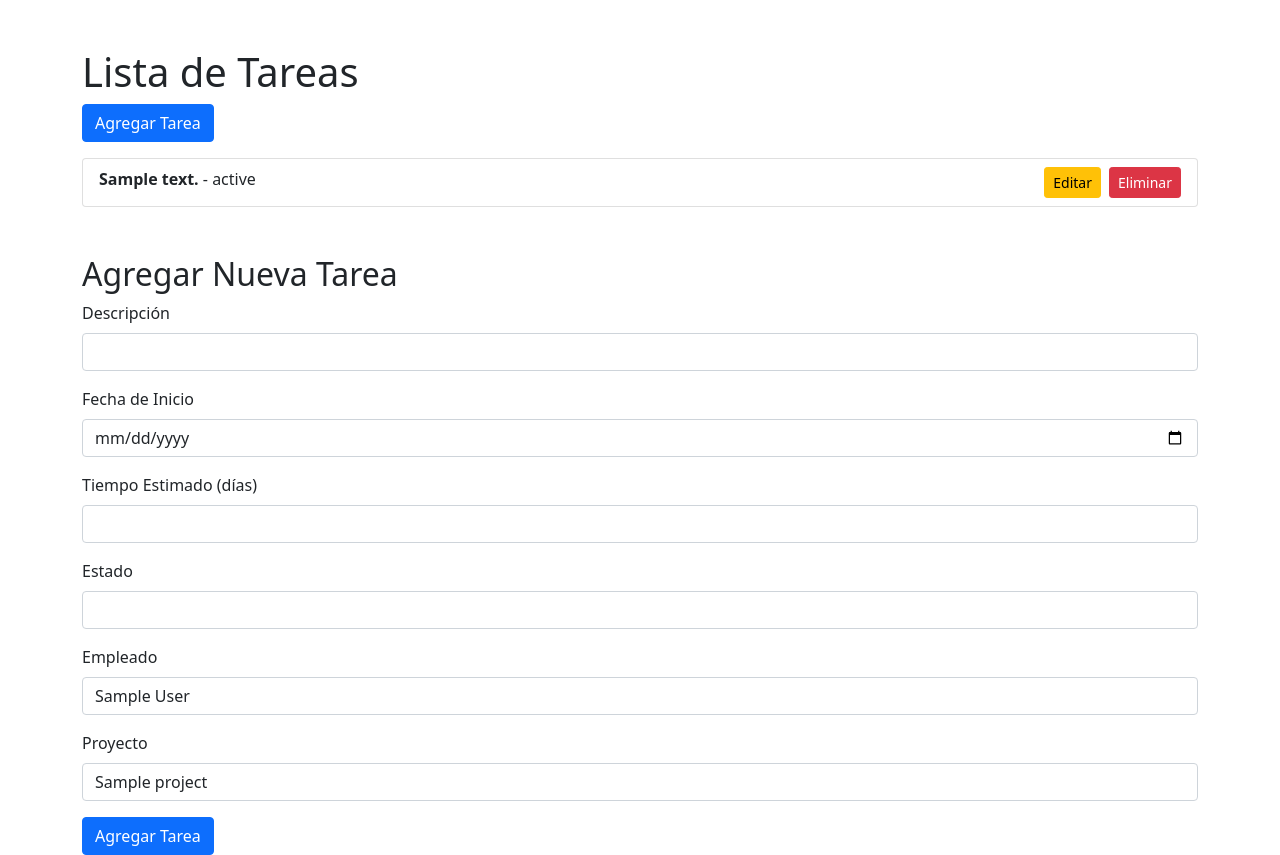
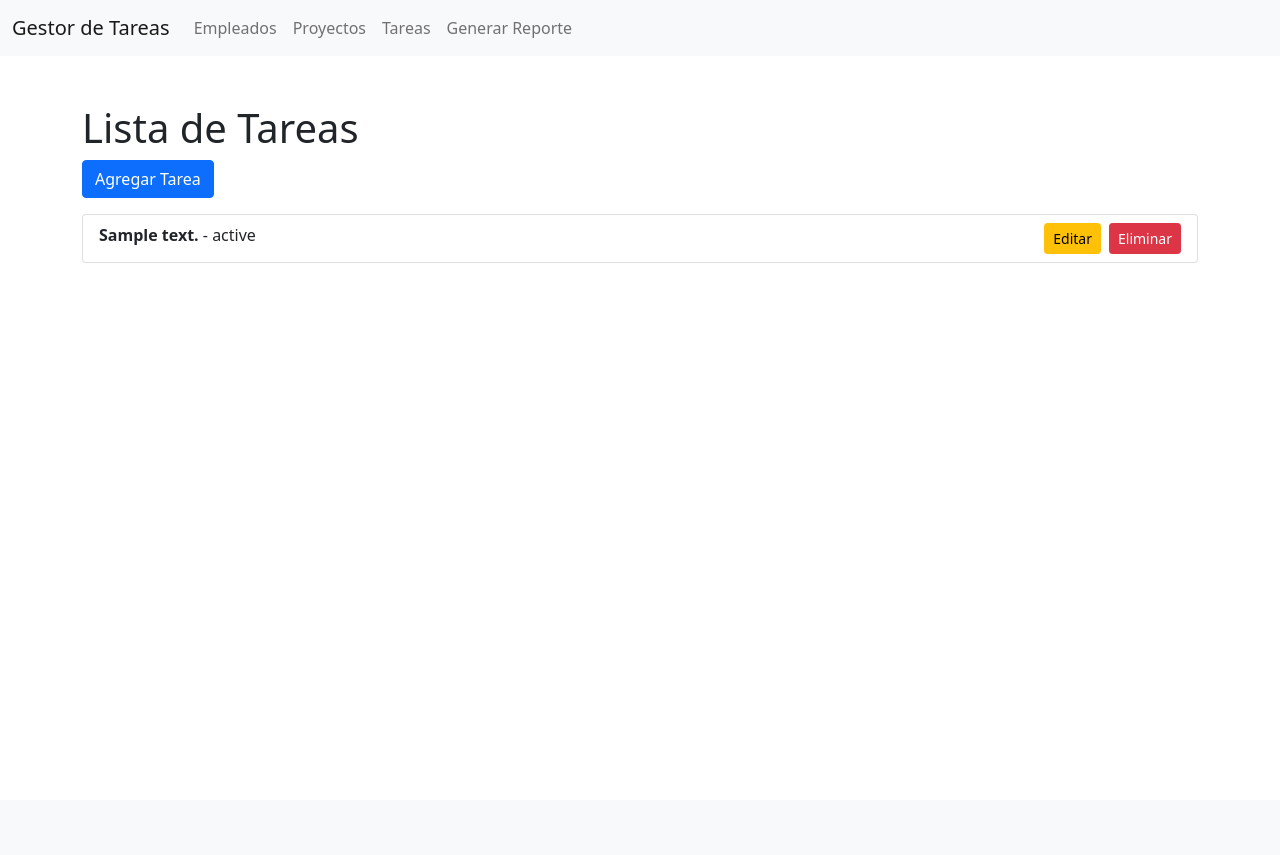
Before and after one commit to Gabriel2146/GestorDeTareas, a Django app: page /tareas/ in a window 1280 px wide. After the commit the page ends 263 px from the top, so only its background shows below. Run offline with Django 5.2, Linux system fonts and the light colour scheme; tables that the repository leaves empty hold one stand-in row (values such as "Sample post").

Commit message:
correcciones realizadas

```diff
--- /dev/null
+++ b/core/templates/base.html
@@ -0,0 +1,43 @@
+<!DOCTYPE html>
+<html lang="es">
+<head>
+    <meta charset="UTF-8">
+    <meta name="viewport" content="width=device-width, initial-scale=1.0">
+    <title>Gestor de Tareas</title>
+    <link href="https://cdn.jsdelivr.net/npm/bootstrap@5.1.0/dist/css/bootstrap.min.css" rel="stylesheet">
+</head>
+<body>
+    <nav class="navbar navbar-expand-lg navbar-light bg-light">
+        <div class="container-fluid">
+            <a class="navbar-brand" href="#">Gestor de Tareas</a>
+            <button class="navbar-toggler" type="button" data-bs-toggle="collapse" data-bs-target="#navbarNav" aria-controls="navbarNav" aria-expanded="false" aria-label="Toggle navigation">
+                <span class="navbar-toggler-icon"></span>
+            </button>
+            <div class="collapse navbar-collapse" id="navbarNav">
+                <ul class="navbar-nav">
+                    <li class="nav-item">
+                        <a class="nav-link" href="{% url 'empleados' %}">Empleados</a>
+                    </li>
+                    <li class="nav-item">
+                        <a class="nav-link" href="{% url 'proyectos' %}">Proyectos</a>
+                    </li>
+                    <li class="nav-item">
+                        <a class="nav-link" href="{% url 'tareas' %}">Tareas</a>
+                    </li>
+                    <li class="nav-item">
+                        <a class="nav-link" href="{% url 'index' %}">Generar Reporte</a>
+                    </li>
+                </ul>
+            </div>
+        </div>
+    </nav>
+
+    <div class="container mt-4">
+        {% block content %}
+        {% endblock %}
+    </div>
+
+    <script src="https://cdn.jsdelivr.net/npm/@popperjs/core@2.9.1/dist/umd/popper.min.js"></script>
+    <script src="https://cdn.jsdelivr.net/npm/bootstrap@5.1.0/dist/js/bootstrap.min.js"></script>
+</body>
+</html>
--- a/core/templates/tareas.html
+++ b/core/templates/tareas.html
@@ -1,13 +1,6 @@
-<!DOCTYPE html>
-<html lang="es">
-<head>
-    <meta charset="UTF-8">
-    <meta name="viewport" content="width=device-width, initial-scale=1.0">
-    <title>Gestor de Tareas - Tareas</title>
-    <link href="https://cdn.jsdelivr.net/npm/bootstrap@5.1.0/dist/css/bootstrap.min.css" rel="stylesheet">
-</head>
-<body>
-<div class="container">
+{% extends 'base.html' %}
+
+{% block content %}
     <h1 class="mt-5">Lista de Tareas</h1>
     <a href="{% url 'tareas' %}" class="btn btn-primary">Agregar Tarea</a>
     <ul class="list-group mt-3">
@@ -19,44 +12,4 @@
             </li>
         {% endfor %}
     </ul>
-
-    <h2 class="mt-5">Agregar Nueva Tarea</h2>
-    <form method="POST">
-        {% csrf_token %}
-        <div class="mb-3">
-            <label for="description" class="form-label">Descripción</label>
-            <input type="text" name="description" id="description" class="form-control" required>
-        </div>
-        <div class="mb-3">
-            <label for="date_start" class="form-label">Fecha de Inicio</label>
-            <input type="date" name="date_start" id="date_start" class="form-control" required>
-        </div>
-        <div class="mb-3">
-            <label for="estimate_time" class="form-label">Tiempo Estimado (días)</label>
-            <input type="number" name="estimate_time" id="estimate_time" class="form-control" required>
-        </div>
-        <div class="mb-3">
-            <label for="status" class="form-label">Estado</label>
-            <input type="text" name="status" id="status" class="form-control" required>
-        </div>
-        <div class="mb-3">
-            <label for="employee_id" class="form-label">Empleado</label>
-            <select name="employee_id" id="employee_id" class="form-control" required>
-                {% for employee in employees %}
-                    <option value="{{ employee.id }}">{{ employee.first_name }} {{ employee.last_name }}</option>
-                {% endfor %}
-            </select>
-        </div>
-        <div class="mb-3">
-            <label for="project_id" class="form-label">Proyecto</label>
-            <select name="project_id" id="project_id" class="form-control" required>
-                {% for project in projects %}
-                    <option value="{{ project.id }}">{{ project.name }}</option>
-                {% endfor %}
-            </select>
-        </div>
-        <button type="submit" class="btn btn-primary">Agregar Tarea</button>
-    </form>
-</div>
-</body>
-</html>
+{% endblock %}
--- a/core/urls.py
+++ b/core/urls.py
@@ -3,16 +3,13 @@ from . import views
 
 urlpatterns = [
     path('', views.index, name='index'),
-
-    path('empleados/', views.employee, name='empleados'),
-    path('proyectos/', views.project, name='proyectos'),
-    path('tareas/', views.task, name='tareas'),
-
-    path('eliminar_empleado/<int:id>/', views.delete_employee, name='eliminar_empleado'),
-    path('eliminar_proyecto/<int:id>/', views.delete_project, name='eliminar_proyecto'),
-    path('eliminar_tarea/<int:id>/', views.delete_task, name='eliminar_tarea'),
-
-    path('editar_empleado/<int:id>/', views.update_employee, name='editar_empleado'),
-    path('editar_proyecto/<int:id>/', views.update_project, name='editar_proyecto'),
-    path('editar_tarea/<int:id>/', views.update_task, name='editar_tarea'),
+    path('empleados/', views.empleados, name='empleados'),
+    path('proyectos/', views.proyectos, name='proyectos'),
+    path('tareas/', views.tareas, name='tareas'),
+    path('editar_empleado/<int:id>/', views.editar_empleado, name='editar_empleado'),
+    path('editar_proyecto/<int:id>/', views.editar_proyecto, name='editar_proyecto'),
+    path('editar_tarea/<int:id>/', views.editar_tarea, name='editar_tarea'),
+    path('eliminar_empleado/<int:id>/', views.eliminar_empleado, name='eliminar_empleado'),
+    path('eliminar_proyecto/<int:id>/', views.eliminar_proyecto, name='eliminar_proyecto'),
+    path('eliminar_tarea/<int:id>/', views.eliminar_tarea, name='eliminar_tarea'),
 ]
--- a/core/views.py
+++ b/core/views.py
@@ -1,98 +1,143 @@
-from django.shortcuts import render, redirect
+from django.shortcuts import render, redirect, get_object_or_404
 from django.http import HttpResponse
 from .models import Employee, Project, Task
 from .forms import EmployeeForm, ProjectForm, TaskForm
 from datetime import datetime
 
+# Vista principal para generar el reporte de tareas
 def index(request):
+    tasks = []
     if request.method == 'POST':
-        date_start = datetime.strptime(request.POST['date_start'], '%Y-%m-%d').date()
-        date_end = datetime.strptime(request.POST['date_end'], '%Y-%m-%d').date()
+        date_start = request.POST.get('date_start')
+        date_end = request.POST.get('date_end')
+
+        # Convertir las fechas de string a datetime
+        try:
+            date_start = datetime.strptime(date_start, '%Y-%m-%d').date()
+            date_end = datetime.strptime(date_end, '%Y-%m-%d').date()
+        except ValueError:
+            return HttpResponse('Fecha no válida', status=400)
+
+        # Obtener las tareas dentro del rango de fechas y en progreso
         tasks = Task.objects.filter(date_start__gte=date_start, date_start__lte=date_end, status="In Progress")
-        task_report = []
+
+        # Calcular las fechas estimadas de finalización y el retraso de cada tarea
         for task in tasks:
-            task_report.append({
-                'task': task,
-                'estimated_end': task.date_start + timedelta(days=task.estimate_time),
-                'delay': (task.date_start + timedelta(days=task.estimate_time)) - datetime.now().date(),
-            })
-        return render(request, 'index.html', {'task_report': task_report})
+            task.estimated_end_date = task.date_start + timedelta(days=task.estimate_time)
+            task.delay = (datetime.today().date() - task.estimated_end_date).days
 
-    return render(request, 'index.html')
+    return render(request, 'index.html', {'tasks': tasks})
 
-def employee(request):
+
+# Vista para manejar empleados
+def empleados(request):
+    employees = Employee.objects.all()
     if request.method == 'POST':
         form = EmployeeForm(request.POST)
         if form.is_valid():
             form.save()
-        return redirect('empleados')
-    employees = Employee.objects.all()
-    form = EmployeeForm()
-    return render(request, 'empleados.html', {'employees': employees, 'form': form})
+            return redirect('empleados')
+    else:
+        form = EmployeeForm()
 
-def project(request):
-    if request.method == 'POST':
-        form = ProjectForm(request.POST)
-        if form.is_valid():
-            form.save()
-        return redirect('proyectos')
-    projects = Project.objects.all()
-    form = ProjectForm()
-    return render(request, 'proyectos.html', {'projects': projects, 'form': form})
+    return render(request, 'empleados.html', {
+        'employees': employees,
+        'form': form
+    })
 
-def task(request):
-    if request.method == 'POST':
-        form = TaskForm(request.POST)
-        if form.is_valid():
-            form.save()
-        return redirect('tareas')
-    tasks = Task.objects.all()
-    employees = Employee.objects.all()
-    projects = Project.objects.all()
-    form = TaskForm()
-    return render(request, 'tareas.html', {'tasks': tasks, 'employees': employees, 'projects': projects, 'form': form})
 
-def delete_employee(request, id):
-    employee = Employee.objects.get(id=id)
-    employee.delete()
-    return redirect('empleados')
-
-def delete_project(request, id):
-    project = Project.objects.get(id=id)
-    project.delete()
-    return redirect('proyectos')
-
-def delete_task(request, id):
-    task = Task.objects.get(id=id)
-    task.delete()
-    return redirect('tareas')
-
-def update_employee(request, id):
-    employee = Employee.objects.get(id=id)
+# Vista para editar empleado
+def editar_empleado(request, id):
+    employee = get_object_or_404(Employee, id=id)
     if request.method == 'POST':
         form = EmployeeForm(request.POST, instance=employee)
         if form.is_valid():
             form.save()
             return redirect('empleados')
-    form = EmployeeForm(instance=employee)
-    return render(request, 'edit_employee.html', {'form': form})
+    else:
+        form = EmployeeForm(instance=employee)
 
-def update_project(request, id):
-    project = Project.objects.get(id=id)
+    return render(request, 'edit_employee.html', {'form': form, 'employee': employee})
+
+
+# Vista para eliminar empleado
+def eliminar_empleado(request, id):
+    employee = get_object_or_404(Employee, id=id)
+    employee.delete()
+    return redirect('empleados')
+
+
+# Vista para manejar proyectos
+def proyectos(request):
+    projects = Project.objects.all()
+    if request.method == 'POST':
+        form = ProjectForm(request.POST)
+        if form.is_valid():
+            form.save()
+            return redirect('proyectos')
+    else:
+        form = ProjectForm()
+
+    return render(request, 'proyectos.html', {
+        'projects': projects,
+        'form': form
+    })
+
+
+# Vista para editar proyecto
+def editar_proyecto(request, id):
+    project = get_object_or_404(Project, id=id)
     if request.method == 'POST':
         form = ProjectForm(request.POST, instance=project)
         if form.is_valid():
             form.save()
             return redirect('proyectos')
-    form = ProjectForm(instance=project)
-    return render(request, 'edit_project.html', {'form': form})
+    else:
+        form = ProjectForm(instance=project)
 
-def update_task(request, id):
-    task = Task.objects.get(id=id)
+    return render(request, 'edit_project.html', {'form': form, 'project': project})
+
+
+# Vista para eliminar proyecto
+def eliminar_proyecto(request, id):
+    project = get_object_or_404(Project, id=id)
+    project.delete()
+    return redirect('proyectos')
+
+
+# Vista para manejar tareas
+def tareas(request):
+    tasks = Task.objects.all()
+    if request.method == 'POST':
+        form = TaskForm(request.POST)
+        if form.is_valid():
+            form.save()
+            return redirect('tareas')
+    else:
+        form = TaskForm()
+
+    return render(request, 'tareas.html', {
+        'tasks': tasks,
+        'form': form
+    })
+
+
+# Vista para editar tarea
+def editar_tarea(request, id):
+    task = get_object_or_404(Task, id=id)
     if request.method == 'POST':
         form = TaskForm(request.POST, instance=task)
         if form.is_valid():
             form.save()
             return redirect('tareas')
-    form = TaskForm(instance=task)
-    return render(request, 'edit_task.html', {'form': form})
+    else:
+        form = TaskForm(instance=task)
+
+    return render(request, 'edit_task.html', {'form': form, 'task': task})
+
+
+# Vista para eliminar tarea
+def eliminar_tarea(request, id):
+    task = get_object_or_404(Task, id=id)
+    task.delete()
+    return redirect('tareas')
```
Also changed, not shown: core/templates/proyectos.html (+4 -13 lines).
